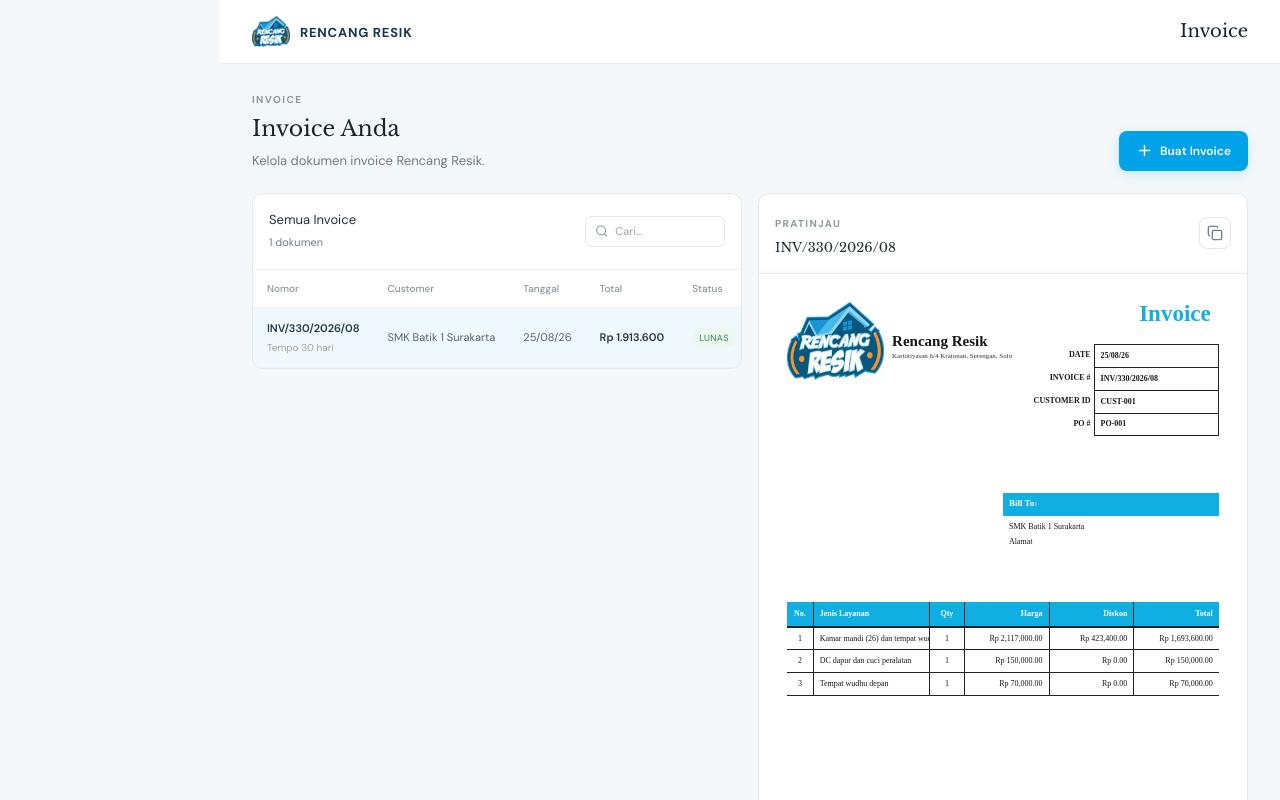
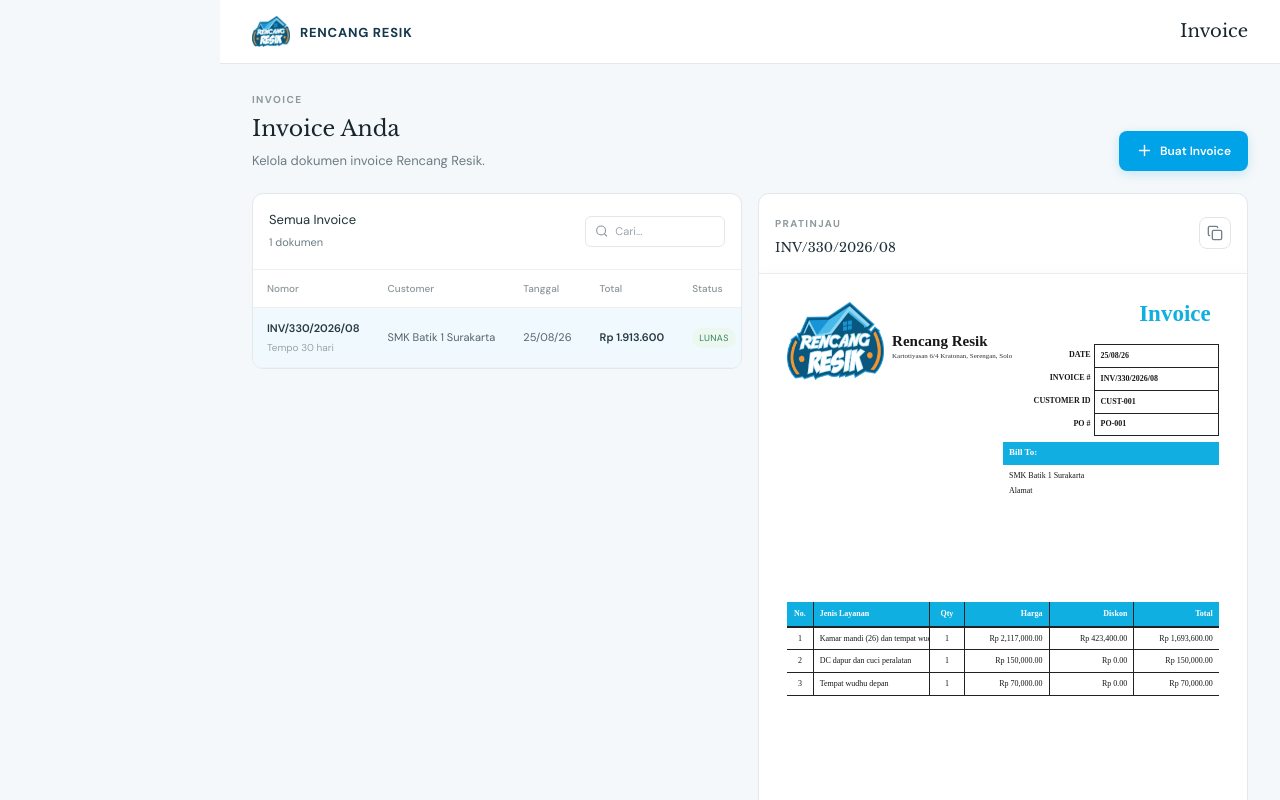
Before and after one commit to luvsickangelx19-max/digrencangresik, a React (Vite) app: page / in a window 1280 px wide. Both pictures are taken after a click on the button "Buka Invoice". Shown: the top 800 px of the page. Built offline with nearby package versions, Linux system fonts and the light colour scheme.

Commit message:
Adjust Bill To section position

```diff
--- a/src/index.css
+++ b/src/index.css
@@ -356,7 +356,7 @@ button { cursor: pointer; }
 .doc-header-info span { font-weight: 700; text-align: right; padding-right: 3px; }
 .doc-header-info strong { display: flex; align-items: center; height: 23px; padding-left: 6px; border: 1px solid #222; border-bottom: 0; }
 .doc-header-info > div:last-child strong { border-bottom: 1px solid #222; }
-.doc-bill-to { position: absolute; top: 191px; right: 0; width: 50%; min-height: 64px; padding: 0; border-bottom: 0; display: block; }
+.doc-bill-to { position: absolute; top: 140px; right: 0; width: 50%; min-height: 64px; padding: 0; border-bottom: 0; display: block; }
 .doc-bill-heading { height: 23px; padding: 4px 6px; box-sizing: border-box; background: #11afe1; color: white; font-size: 9px; font-weight: 700; }
 .doc-bill-content { padding: 5px 6px; display: flex; flex-direction: column; gap: 4px; }
 .doc-bill-content span { font-size: 8px; }
```
